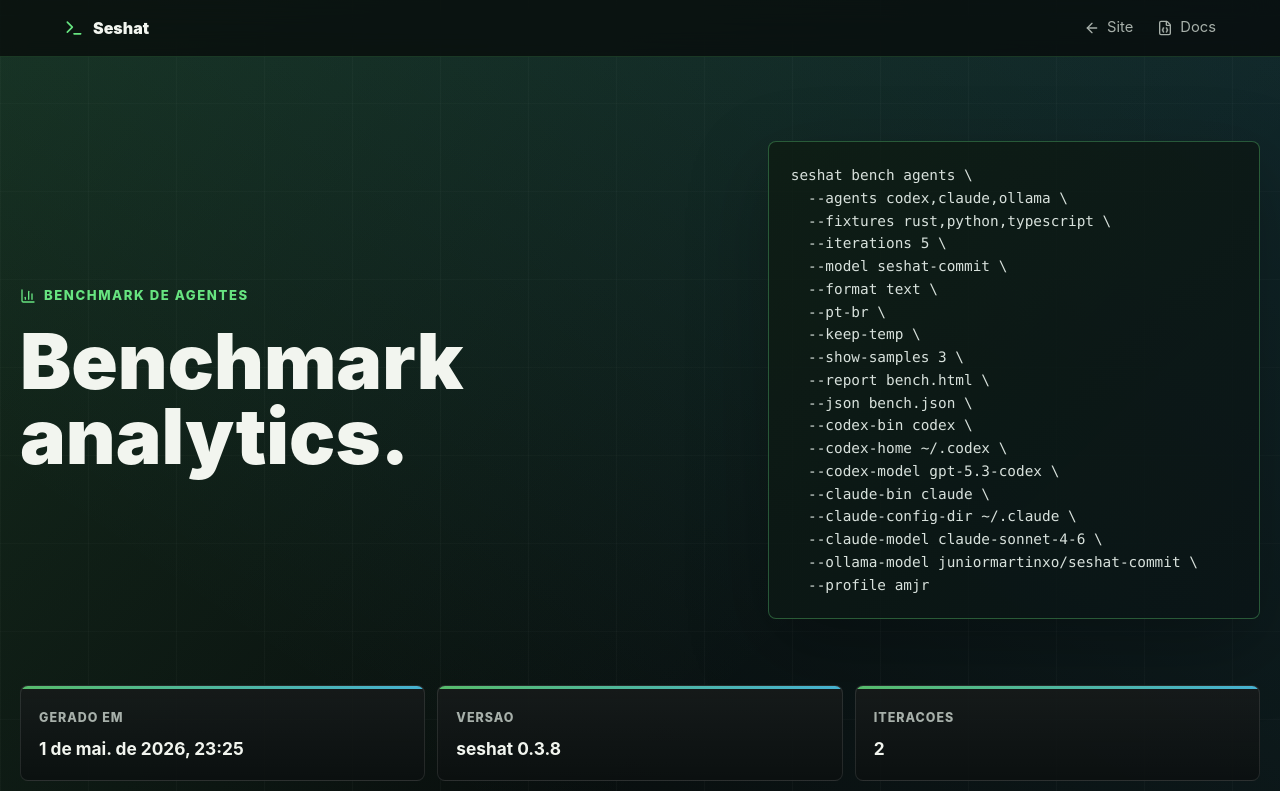
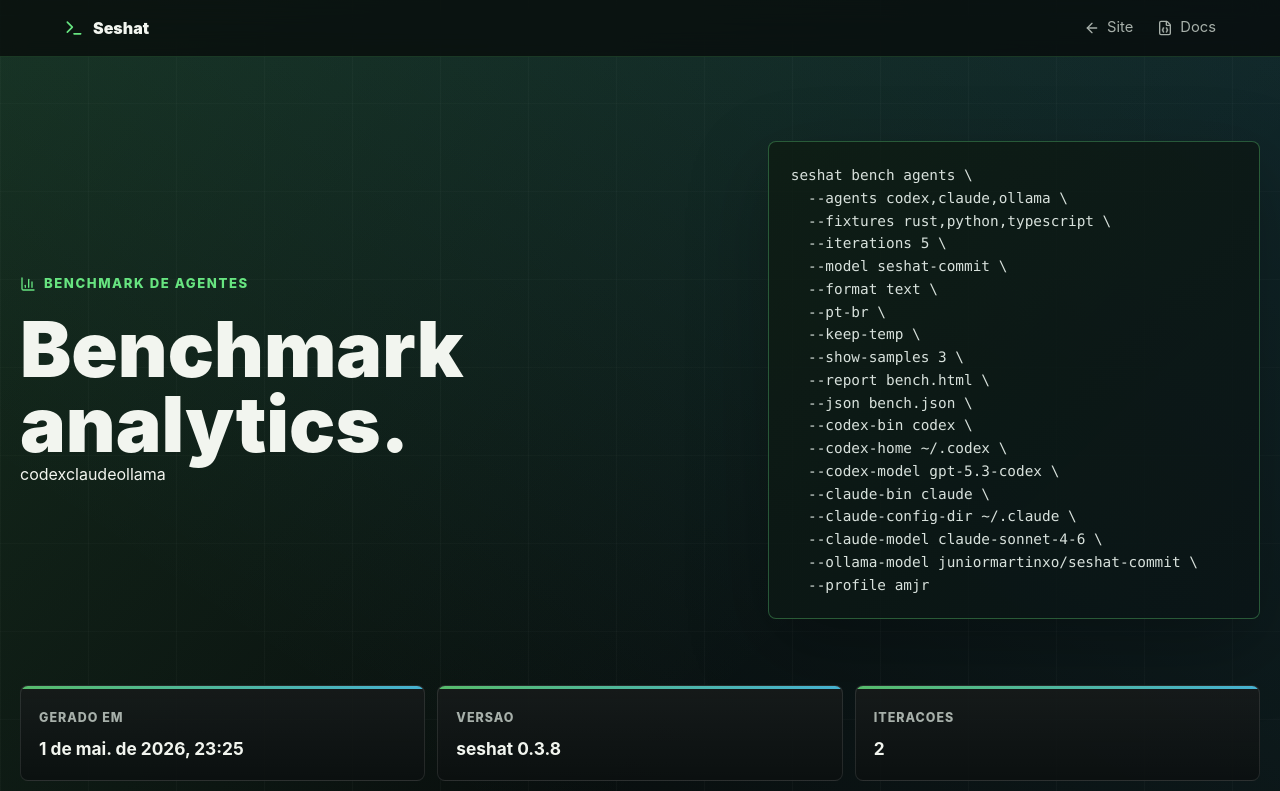
Before and after one commit to juniormartinxo/seshat, a Next.js app in the folder site/: page /bench in a window 1280 px wide. Shown: the top 791 px of the page. Built offline with nearby package versions, Linux system fonts and the light colour scheme.

Commit message:
refactor(bench): reorganizar layout do benchmark e melhorar acessibilidade

```diff
--- a/site/app/bench/page.tsx
+++ b/site/app/bench/page.tsx
@@ -28,15 +28,30 @@
         </nav>
       </header>
 
-      <section className="benchHero">
-        <div className="min-w-0">
+      <section className="benchHero" aria-labelledby="bench-title">
+        <div className="benchHeroCopy min-w-0">
           <p className="sectionKicker">
             <BarChart3 aria-hidden="true" size={16} />
             Benchmark de agentes
           </p>
-          <h1>Benchmark analytics.</h1>
+          <h1 id="bench-title">Benchmark analytics.</h1>
+          <div className="benchHeroStats" aria-label="Parametros do bench">
+            <span>codex</span>
+            <span>claude</span>
+            <span>ollama</span>
+          </div>
         </div>
-        <pre className="min-w-0 whitespace-pre overflow-x-auto">{`seshat bench agents \\
+        <div className="benchHeroVisual">
+          <div className="benchHeroChart" aria-hidden="true">
+            <span style={{ height: "36%" }} />
+            <span style={{ height: "62%" }} />
+            <span style={{ height: "45%" }} />
+            <span style={{ height: "78%" }} />
+            <span style={{ height: "56%" }} />
+            <span style={{ height: "88%" }} />
+            <span style={{ height: "72%" }} />
+          </div>
+          <pre className="min-w-0 whitespace-pre overflow-x-auto">{`seshat bench agents \\
   --agents codex,claude,ollama \\
   --fixtures rust,python,typescript \\
   --iterations 5 \\
@@ -55,6 +70,7 @@
   --claude-model claude-sonnet-4-6 \\
   --ollama-model juniormartinxo/seshat-commit \\
   --profile amjr`}</pre>
+        </div>
       </section>
 
       <BenchDashboard />
```
